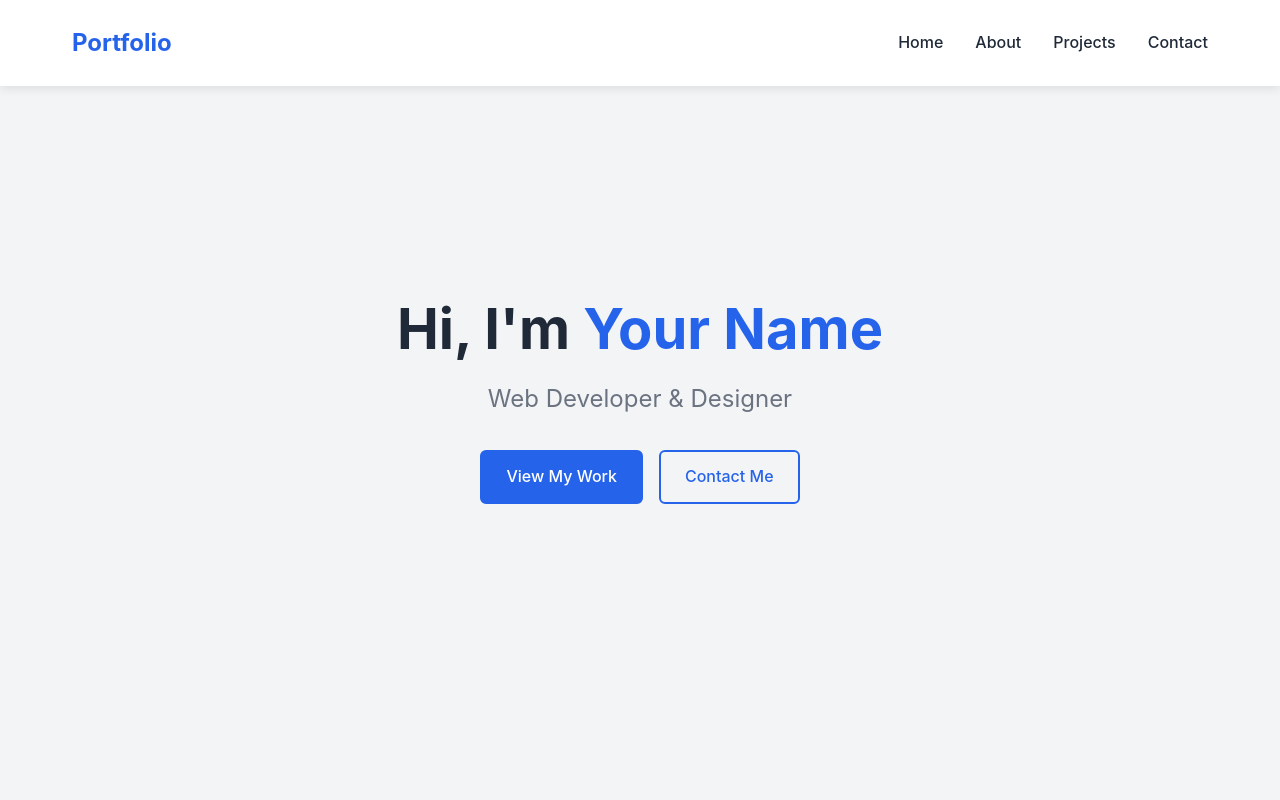
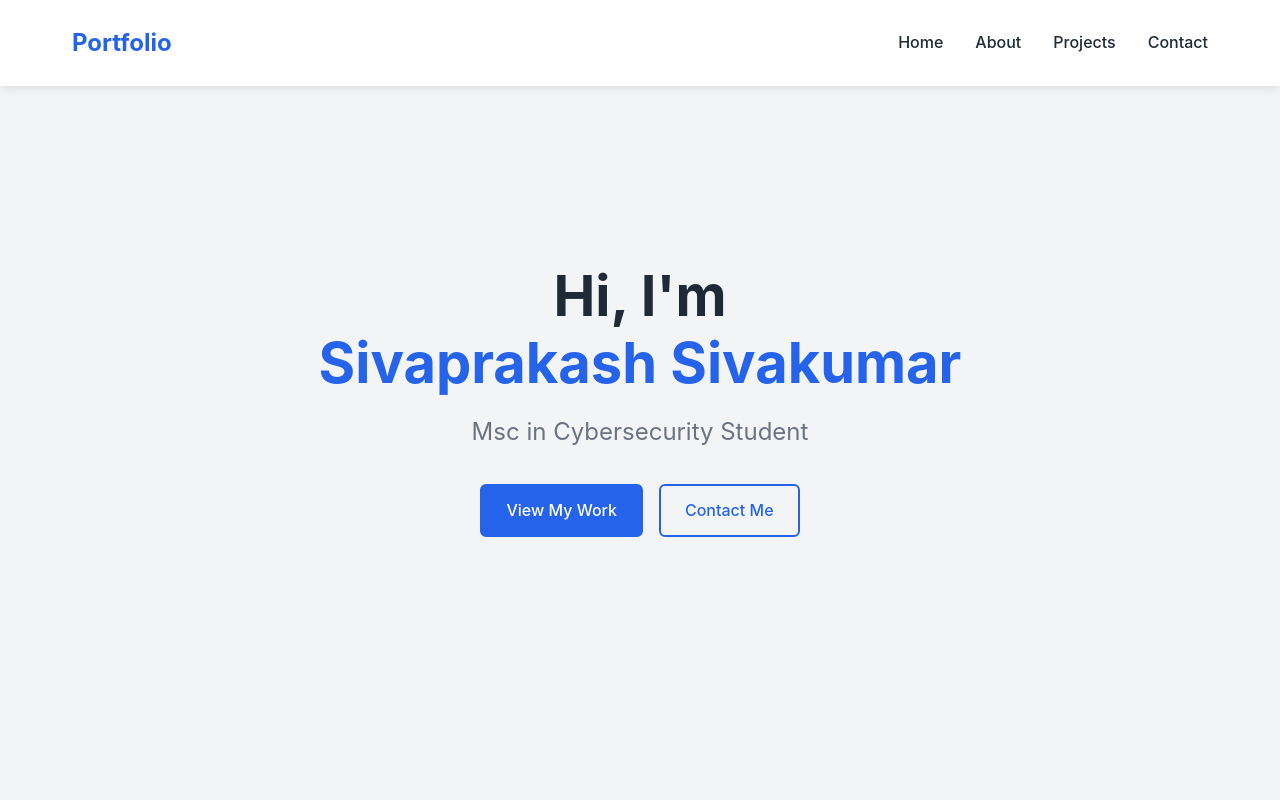
Before and after one commit to sivaprakash-stackpy/Portfolio, a plain HTML site: page index.html in a window 1280 px wide. Shown: the top 800 px of the page. Drawn offline with Linux system fonts and the light colour scheme.

Commit message:
Update index

```diff
--- a/index.html
+++ b/index.html
@@ -28,8 +28,8 @@
     <main>
         <section id="home" class="hero">
             <div class="hero-content">
-                <h1>Hi, I'm <span class="highlight">Your Name</span></h1>
-                <p class="subtitle">Web Developer & Designer</p>
+                <h1>Hi, I'm <span class="highlight">Sivaprakash Sivakumar</span></h1>
+                <p class="subtitle">Msc in Cybersecurity Student</p>
                 <div class="cta-buttons">
                     <a href="#projects" class="btn primary">View My Work</a>
                     <a href="#contact" class="btn secondary">Contact Me</a>
```
